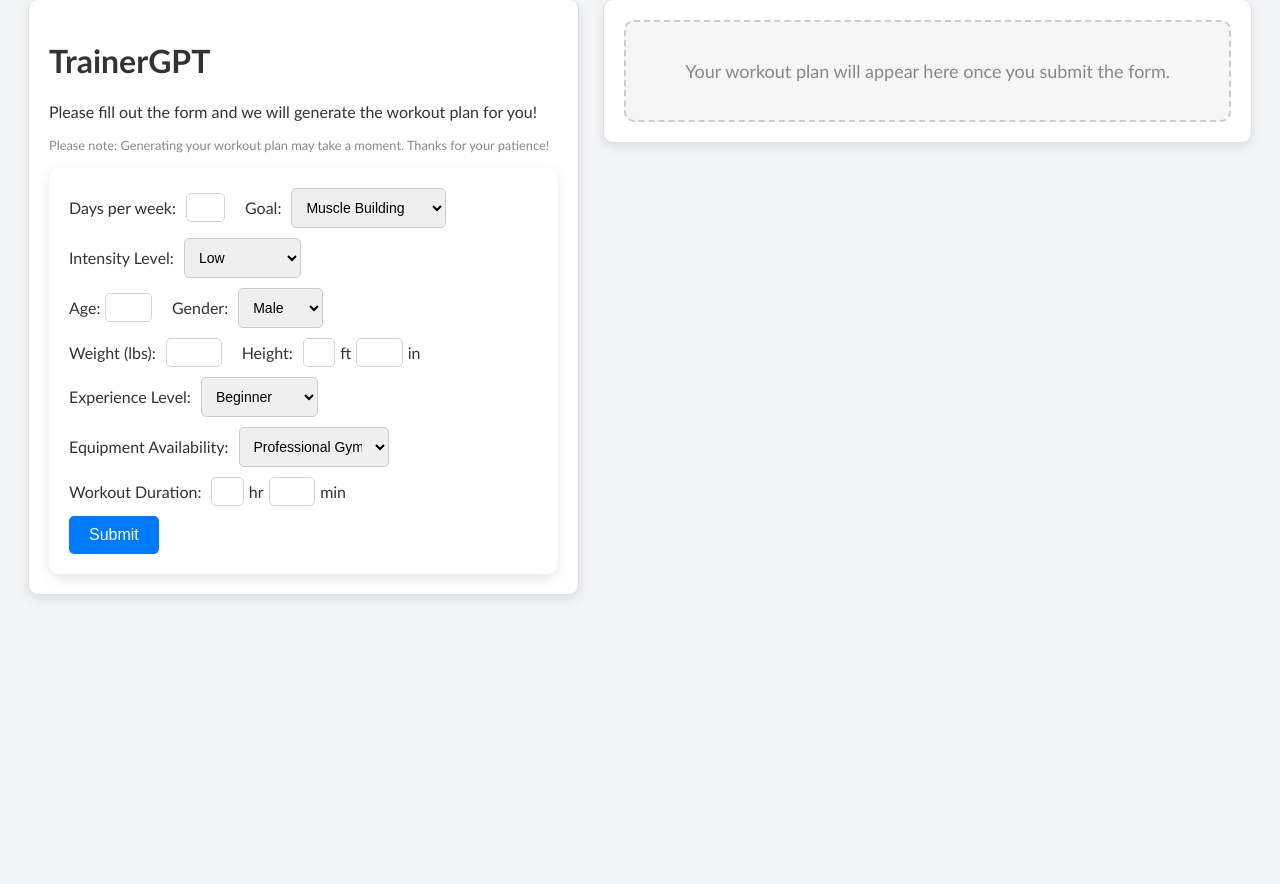
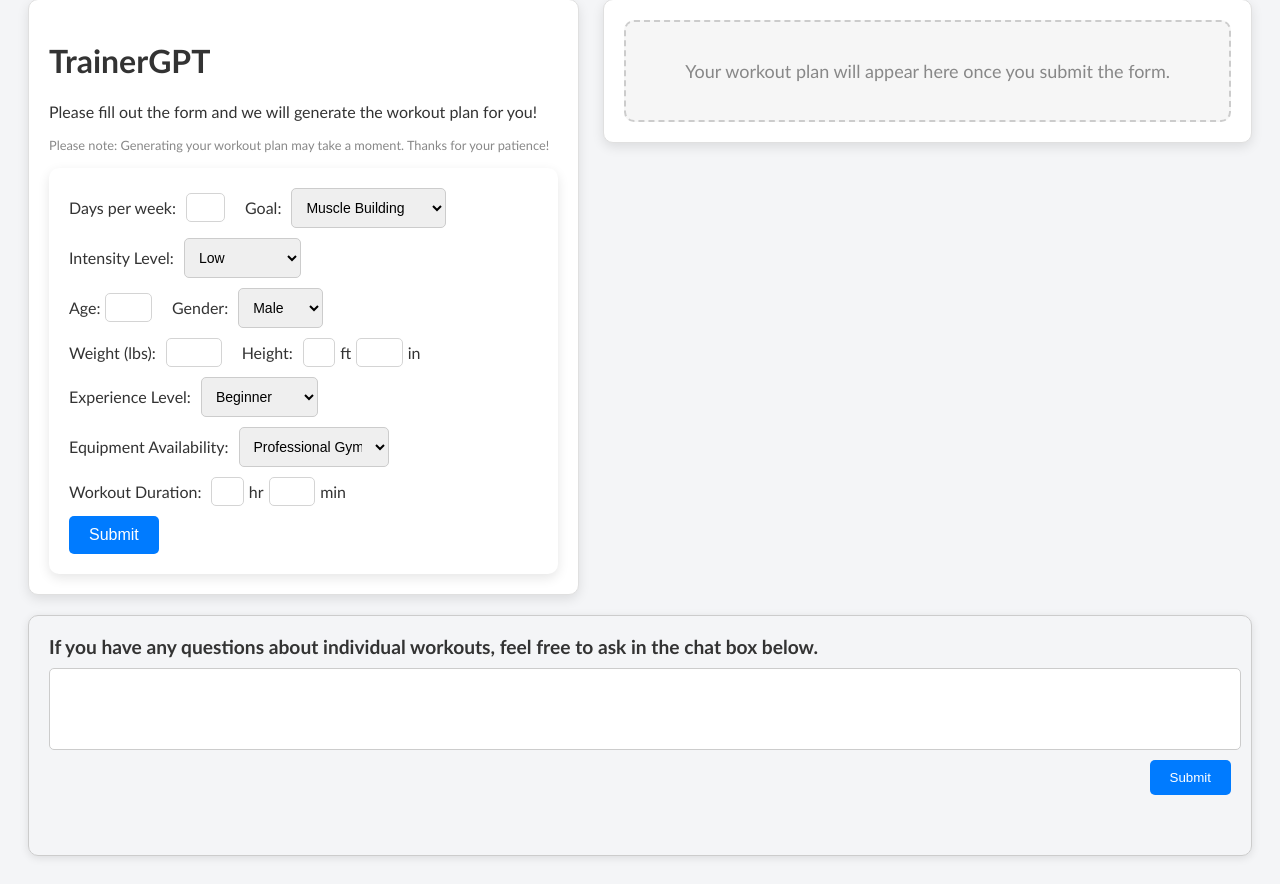
Before and after one commit to xinrui-wang1/trainerGPT, a Flask app: page / in a window 1280 px wide. Shown: the part 297-1181 px from the top of the page. Before the commit the page ends 896 px from the top, so only its background shows below. Run offline with Flask 3, Linux system fonts and the light colour scheme.

Commit message:
add function: clarification q/a chatbox

```diff
--- a/app.py
+++ b/app.py
@@ -1,6 +1,6 @@
-from flask import Flask, request, render_template, session, redirect, url_for
+from flask import Flask, request, render_template, session, redirect, url_for, jsonify
 from flask_cors import CORS
-from functions import generate_prompt, generate_response, parse_response
+from functions import *
 import os
 from dotenv import load_dotenv
 
@@ -57,13 +57,22 @@ def form():
         session['parsed'] = parsed
         return redirect(url_for('form'))
 
-    if 'response' in session:
+    if 'response' in session and 'parsed' in session:
         response = session['response']
         parsed = session['parsed']
         del session['response']  # clear it from the session
         del session['parsed']
 
     return render_template('form.html', form_data=form_data, prompt=parsed if response else "", routine=parsed)
+
+@app.route('/chat', methods=['POST'])
+def chat():
+    print("generating response")
+    user_input = request.json.get('chat_input')
+    prompt = f"User: {user_input}\nTrainerBot:"
+    chat_response = generate_clarify_response(prompt)
+    print("response generated")
+    return jsonify({'response': chat_response})
 
 @app.route('/clear', methods=['GET'])
 def clear_form():
--- a/static/css/styles.css
+++ b/static/css/styles.css
@@ -245,3 +245,47 @@ td {
     display: block;  /* Centers the image */
     margin: 0 auto 20px;  /* Adds some space below the image */
 }
+
+.chat-container {
+    margin-top: 20px;
+    padding-left: 20px;
+    padding-right: 20px;
+    padding-bottom: 20px;
+    border: 1px solid #ccc;
+    border-radius: 10px;
+    box-shadow: 0 2px 8px rgba(0, 0, 0, 0.1);
+    display: flex;
+    flex-direction: column;
+}
+
+
+h3 {
+font-size: 1.2rem;
+margin-bottom: 10px;
+}
+
+textarea#chatbox {
+width: 99%;
+padding: 10px;
+border: 1px solid #ccc;
+border-radius: 5px;
+resize: none;
+}
+
+button#submit-chat {
+    background-color: #007bff;
+    color: white;
+    border: none;
+    border-radius: 5px;
+    padding: 10px 20px;
+    cursor: pointer;
+    align-self: flex-end;
+    margin-top: 10px;
+}
+
+#chat-output {
+    font-family: 'Gill Sans', sans-serif;
+    background-color: #f4f5f7;
+    color: #333;
+    padding: 20px;
+}
--- a/templates/form.html
+++ b/templates/form.html
@@ -105,5 +105,61 @@
         </div>
       </div>
     </div>
+    <div class="chat-container">
+      <h3>If you have any questions about individual workouts, feel free to ask in the chat box below.</h3>
+      <textarea id="chatbox" name="chat_input" rows="4" cols="50"></textarea>
+      <button id="submit-chat" style="float: right;">
+        <span id="submit-text">Submit</span>
+        <span id="loading-text" style="display:none;">Loading...</span>
+      </button>
+      <div id="chat-output">
+      </div>
+    </div>
   </body>
 </html>
+
+
+<script src="https://code.jquery.com/jquery-3.6.0.min.js"></script>
+<script>
+  $("#submit-chat").click(function() {
+    // Hide submit text and show loading text
+    $("#submit-text").hide();
+    $("#loading-text").show();
+
+    submitChat();
+  });
+
+
+  $("#chatbox").keypress(function(e) {
+    if(e.which == 13) {
+      e.preventDefault();
+      $("#submit-text").hide();
+      $("#loading-text").show();
+      submitChat();
+    }
+  });
+
+  function submitChat() {
+    var chatInput = $("#chatbox").val();
+    $.ajax({
+      url: "/chat",
+      method: "POST",
+      contentType: "application/json",
+      data: JSON.stringify({ "chat_input": chatInput }),
+      success: function(response) {
+        // Append the user's question to the chat output
+        $("#chat-output").append('<p>User: ' + chatInput + '</p>');
+
+        // Add line breaks before each step
+        var formattedResponse = response.response.replace(/(\d+\.)/g, '<br>$1');
+
+        // Append the bot's formatted response to the chat output
+        $("#chat-output").append('<p>TrainerGPT: ' + '<br>' + formattedResponse + '</p>');
+        $("#submit-text").show();
+        $("#loading-text").hide();
+      }
+    });
+    // Clear the chatbox
+    $("#chatbox").val('');
+  }
+</script>
```
Also changed, not shown: functions.py (+44 -26 lines).
